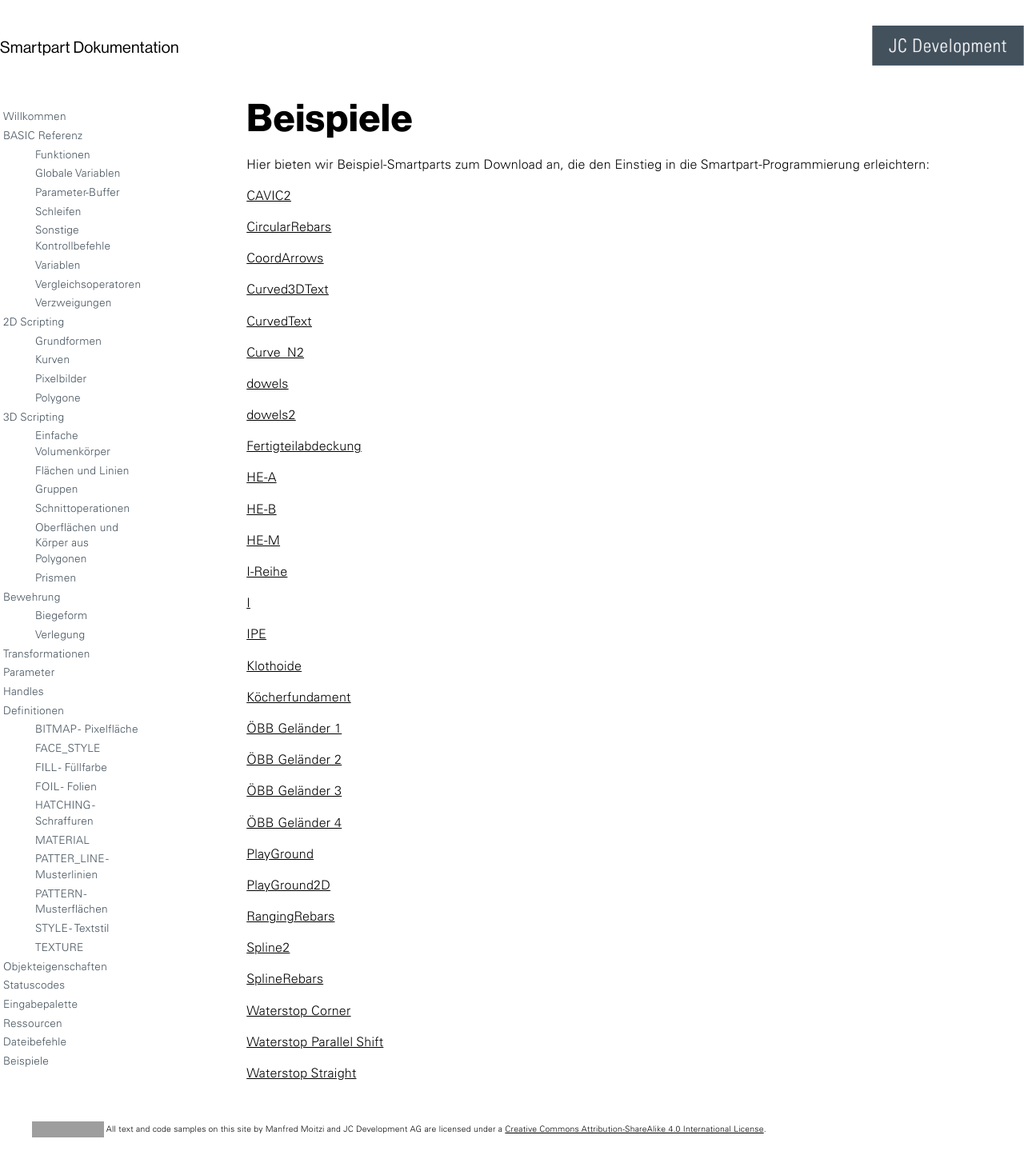
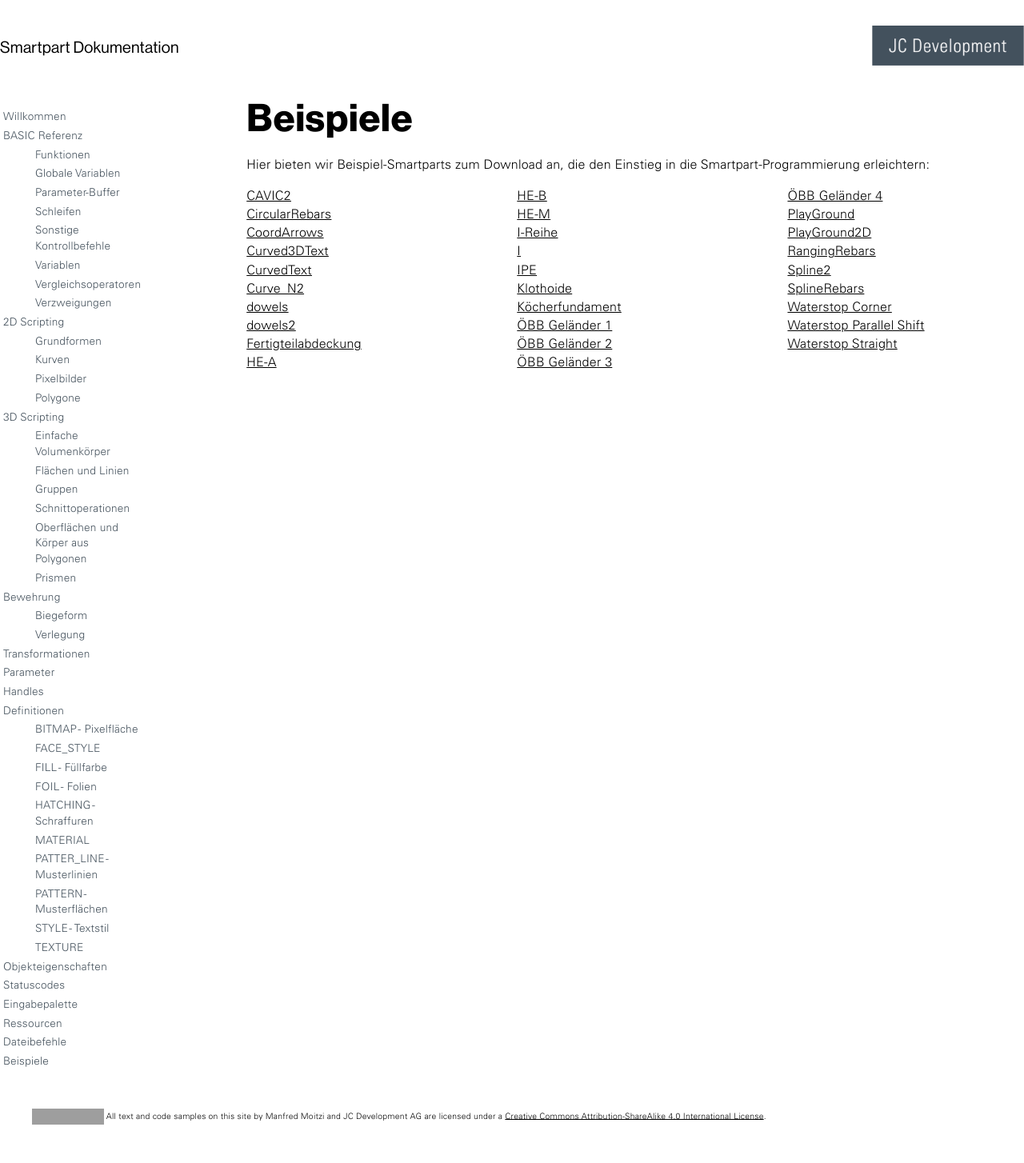
Before and after one commit to JC-Development-AG/smartpart-doku, a Jekyll site: the page built from beispiele/index.md, in a window 1280 px wide. Shown: the whole page at 80% size. Built offline with Jekyll 4.4.1, drawn with Linux system fonts in a browser that asks for light colours; some web fonts are replaced; grey boxes are pictures that could not be loaded.

Commit message:
Display samples in cols

```diff
--- a/assets/css/styles.sass
+++ b/assets/css/styles.sass
@@ -68,6 +68,9 @@ header
   align-items: center
   padding: 2rem 0
   justify-content: space-between
+
+.samples
+  column-count: 3
 
 .apps
   display: grid
--- a/beispiele/index.md
+++ b/beispiele/index.md
@@ -7,8 +8,10 @@ layout: default
 Hier bieten wir Beispiel-Smartparts zum Download an, die den Einstieg in die
 Smartpart-Programmierung erleichtern:
 
+<div class="samples">
 {% for item in site.beispiele %}
-  <p>
+  <div>
     <a href="{{ item.file }}">{{ item.title }}</a>
-  </p>
+  </div>
 {% endfor %}
+</div>
```
Also changed, not shown: other parts of beispiele/index.md (+1 -0 lines).
